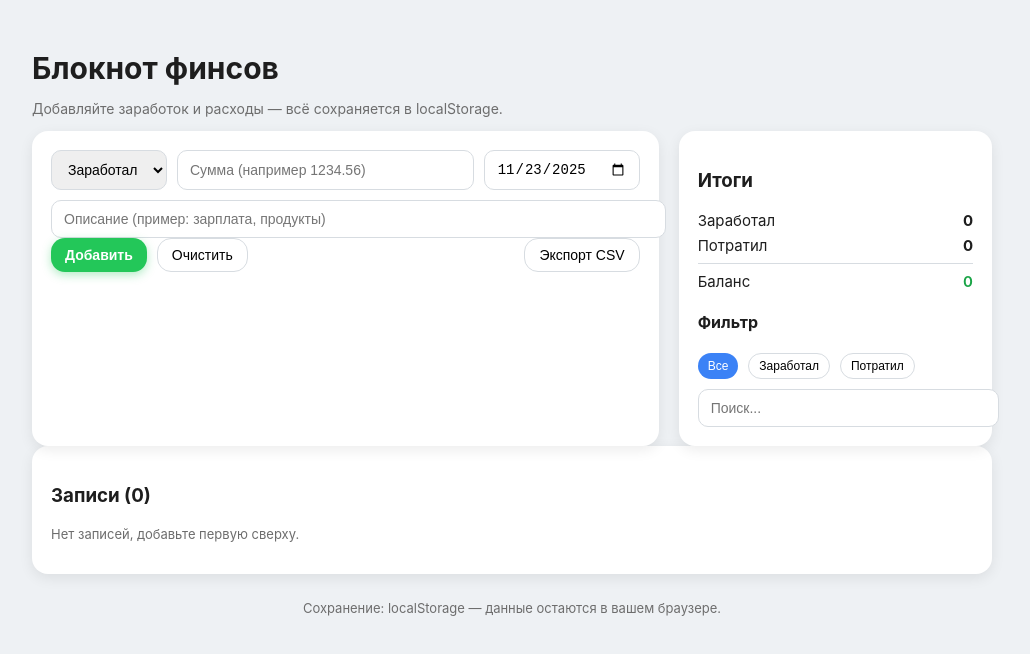
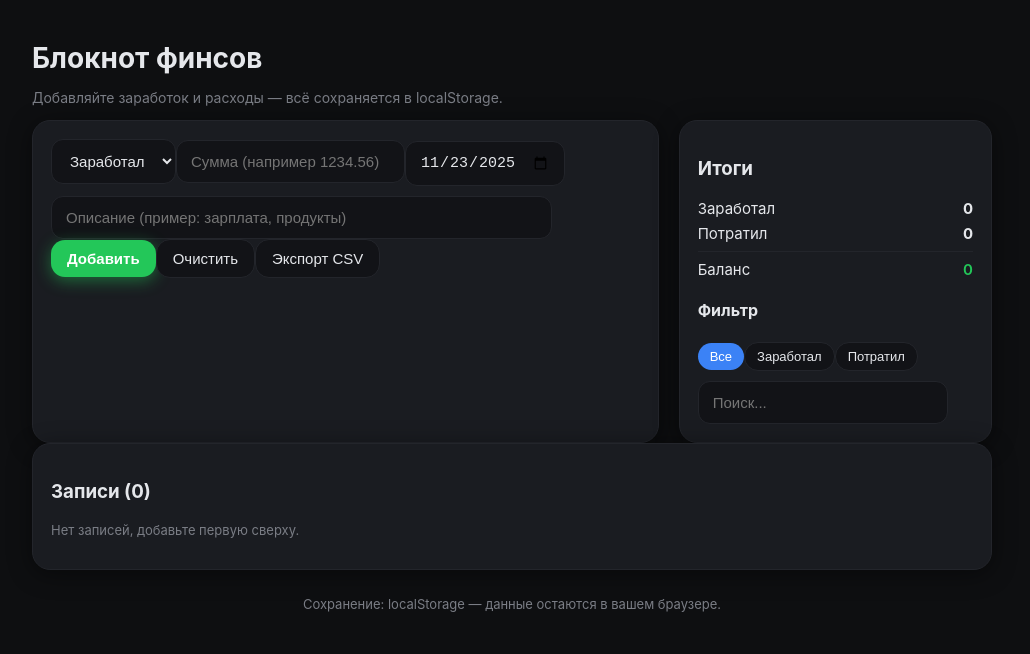
Before and after one commit to StasZ2023/expenses, a React (Create React App) app: page / in a window 1280 px wide. Shown: the top 654 px of the page, without its empty margins (128-1158 px from the left). Built offline with nearby package versions, Linux system fonts and the light colour scheme.

Commit message:
Update index.css

```diff
--- a/src/index.css
+++ b/src/index.css
@@ -1,10 +1,10 @@
 /* === GLOBAL === */
 :root {
-  --bg: #eef1f4;
-  --card: #ffffff;
-  --text: #1e1e1e;
-  --muted: #6d6d6d;
-  --border: #d7dce1;
+  --bg: #0e0f11;
+  --card: #1a1c21;
+  --text: #e5e7eb;
+  --muted: #7a7d85;
+  --border: #23252b;
 
   --green: #23c759;
   --green-dark: #19a446;
@@ -12,8 +12,8 @@
   --blue: #3b82f6;
   --yellow: #facc15;
 
-  --radius: 16px;
-  --shadow: 0 4px 14px rgba(0,0,0,0.08);
+  --radius: 18px;
+  --shadow: 0 4px 25px rgba(0,0,0,0.45);
   --transition: .18s ease;
 }
 
@@ -28,12 +28,12 @@ body {
 .container {
   max-width: 960px;
   margin: auto;
-  padding: 30px 20px;
+  padding: 22px 14px;
 }
 
 /* === HEADER === */
 .header h1 {
-  font-size: 30px;
+  font-size: 28px;
   margin-bottom: 3px;
   font-weight: 700;
 }
@@ -43,18 +43,19 @@ body {
   font-size: 14px;
 }
 
-/* === CARD / BLOCKS === */
+/* === CARD === */
 .card {
   background: var(--card);
   border-radius: var(--radius);
   padding: 18px;
   box-shadow: var(--shadow);
-  border: 1px solid transparent;
+  border: 1px solid var(--border);
   transition: var(--transition);
+  backdrop-filter: blur(20px);
 }
 
 .card:hover {
-  border-color: var(--border);
+  border-color: var(--blue);
   transform: translateY(-1px);
 }
 
@@ -64,59 +65,66 @@ body {
   grid-template-columns: 2fr 1fr;
   gap: 20px;
 }
-@media(max-width: 780px){
+@media (max-width: 780px) {
   .layout { grid-template-columns: 1fr; }
 }
 
 /* === INPUTS === */
 .input {
-  padding: 10px 12px;
+  padding: 12px 14px;
   border: 1px solid var(--border);
-  border-radius: 10px;
-  font-size: 14px;
+  border-radius: 12px;
+  font-size: 15px;
   outline: none;
+  background: #121317;
+  color: var(--text);
   transition: var(--transition);
 }
 
 .input:focus {
   border-color: var(--blue);
-  box-shadow: 0 0 0 3px rgba(59,130,246,0.18);
+  box-shadow: 0 0 0 3px rgba(59,130,246,0.25);
 }
 
-.input.full { width: 100%; margin-top: 10px; }
+.input.full { width: 80%; margin-top: 10px; }
 .flex { flex: 1; }
 .w-40 { width: 130px; }
 
+@media (max-width: 600px) {
+  .row { flex-direction: column;
+  display: flex;
+  gap:20px;
+margin-top:15px }
+  .w-40 { width: 80%; }
+}
+
 /* === BUTTONS === */
 .btn {
-  padding: 8px 14px;
-  font-size: 14px;
+  padding: 10px 16px;
+  font-size: 15px;
   border-radius: 14px;
   border: 1px solid var(--border);
-  background: #fff;
+  background: #121317;
   cursor: pointer;
   transition: var(--transition);
+  color: var(--text);
 }
 
 .btn:hover {
-  background: #f4f4f4;
+  background: #191b1f;
 }
 
 .btn-green {
+  background: var(--green);
   border: none;
-  background: var(--green);
   color: #fff;
   font-weight: 600;
-  box-shadow: 0 3px 10px rgba(35,199,89,0.35);
-}
-
-.btn-green:hover {
-  background: var(--green-dark);
+  box-shadow: 0 4px 16px rgba(35,199,89,0.45);
 }
 
 .btn.small {
-  padding: 5px 10px;
-  font-size: 12px;
+  padding: 6px 12px;
+  font-size: 13px;
 }
 
 .btn.active {
@@ -125,10 +133,12 @@ body {
   border: var(--blue);
 }
 
-.row { display: flex; gap: 10px; }
-.buttons .right { margin-left: auto; }
+@media (max-width: 600px) {
+  .buttons { flex-wrap: wrap; }
+  .buttons .right { margin-left: 0; margin-top: 6px; }
+}
 
-/* === SIDEBAR STATS === */
+/* === STATS / SIDEBAR === */
 .stat {
   display: flex;
   justify-content: space-between;
@@ -143,25 +153,26 @@ body {
 }
 
 /* === COLORS === */
-.green { color: var(--green-dark); font-weight: 600; }
-.red { color: var(--red); font-weight: 600; }
+.green { color: var(--green) !important; font-weight: 600; }
+.red { color: var(--red) !important; font-weight: 600; }
 
 /* === LIST === */
 .list { margin: 0; padding: 0; list-style: none; }
 
 .item {
-  padding: 10px 12px;
+  padding: 12px 14px;
   border-radius: 14px;
   border: 1px solid var(--border);
   display: flex;
   justify-content: space-between;
   align-items: center;
   transition: var(--transition);
+  background: #121317;
 }
 
 .item:hover {
-  background: #fafafa;
   border-color: var(--blue);
+  background: #16181d;
 }
 
 .date {
@@ -185,4 +196,5 @@ body {
   margin-top: 26px;
   color: var(--muted);
   font-size: 13px;
+  padding-bottom: 20px;
 }
```
